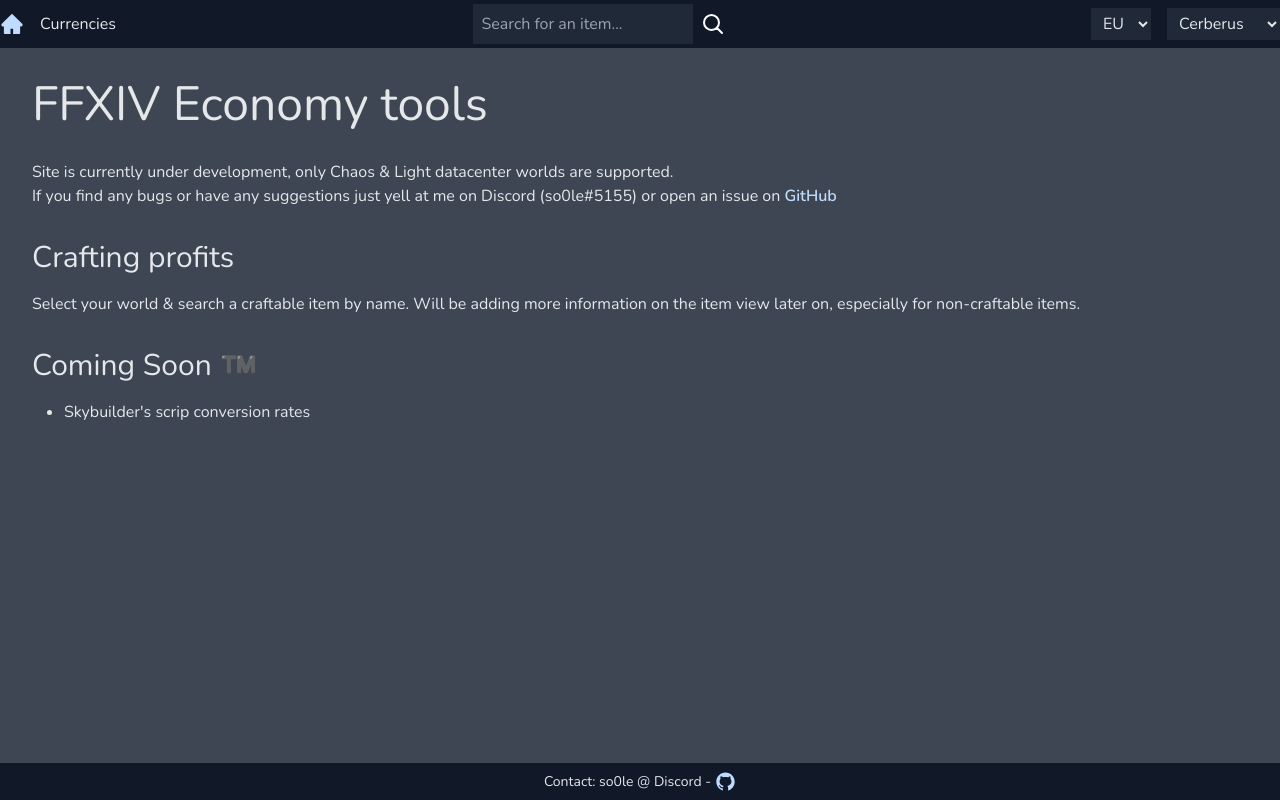
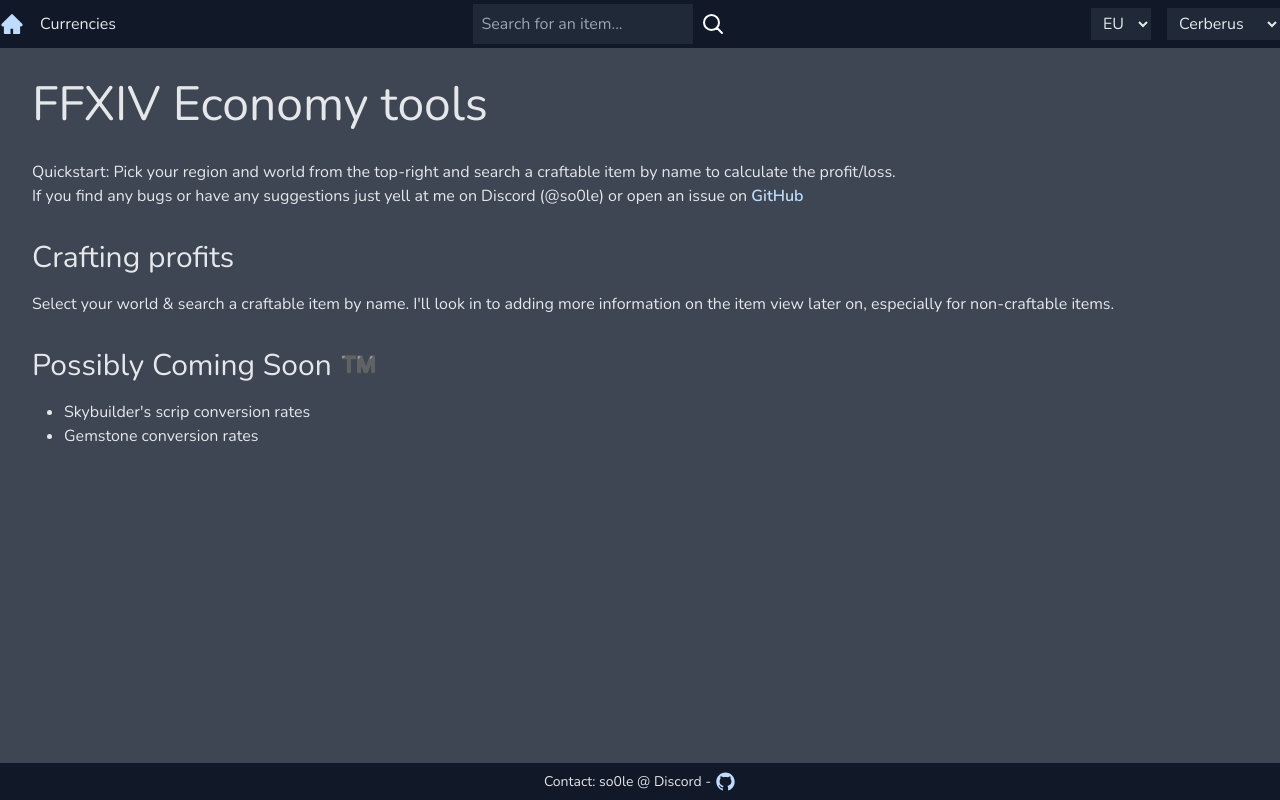
Before and after one commit to joelbman/ffxiveco, a Next.js app: page / in a window 1280 px wide. Built offline with nearby package versions, Linux system fonts and the light colour scheme.

Commit message:
Update front page texts

```diff
--- a/pages/index.tsx
+++ b/pages/index.tsx
@@ -6,13 +6,14 @@
       <h1>FFXIV Economy tools</h1>
 
       <p>
-        Site is currently under development, only Chaos & Light datacenter worlds are supported.
+        Quickstart: Pick your region and world from the top-right and search a craftable item by
+        name to calculate the profit/loss.
       </p>
 
       <p>
-        If you find any bugs or have any suggestions just yell at me on Discord (so0le#5155) or open
-        an issue on{' '}
-        <a href="https://github.com/joelbman/ffxiv-pc-tools/" target="_blank" rel="noreferrer">
+        If you find any bugs or have any suggestions just yell at me on Discord (@so0le) or open an
+        issue on{' '}
+        <a href="https://github.com/joelbman/ffxiveco/" target="_blank" rel="noreferrer">
           GitHub
         </a>
       </p>
@@ -20,14 +21,15 @@
       <div className="my-8">
         <h2>Crafting profits</h2>
         <p>
-          Select your world & search a craftable item by name. Will be adding more information on
-          the item view later on, especially for non-craftable items.
+          Select your world & search a craftable item by name. I&apos;ll look in to adding more
+          information on the item view later on, especially for non-craftable items.
         </p>
       </div>
 
-      <h2>Coming Soon ™️</h2>
+      <h2>Possibly Coming Soon ™️</h2>
       <ul className="list-disc pl-8">
         <li>Skybuilder&apos;s scrip conversion rates</li>
+        <li>Gemstone conversion rates</li>
       </ul>
     </Layout>
   );
```
